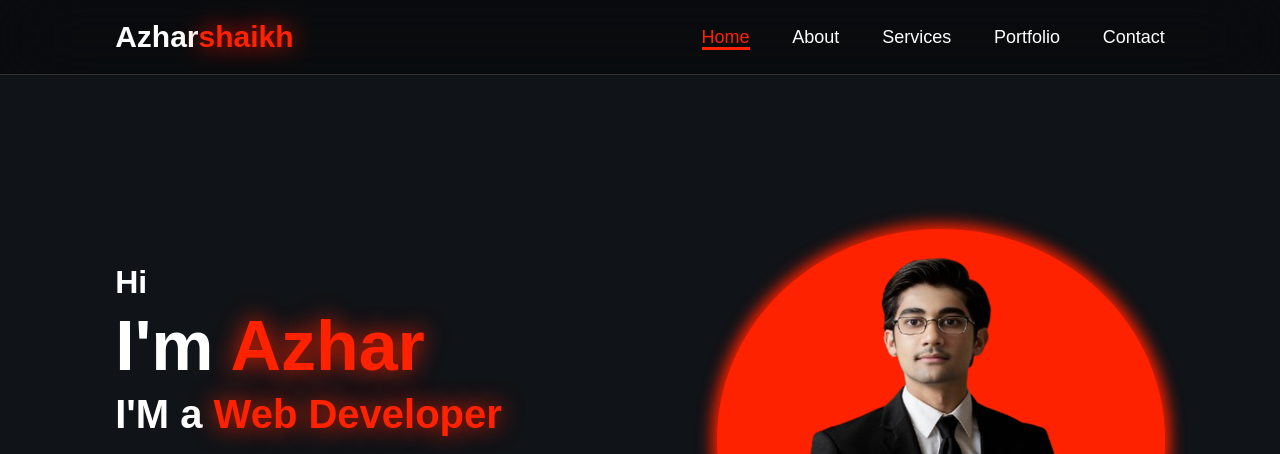
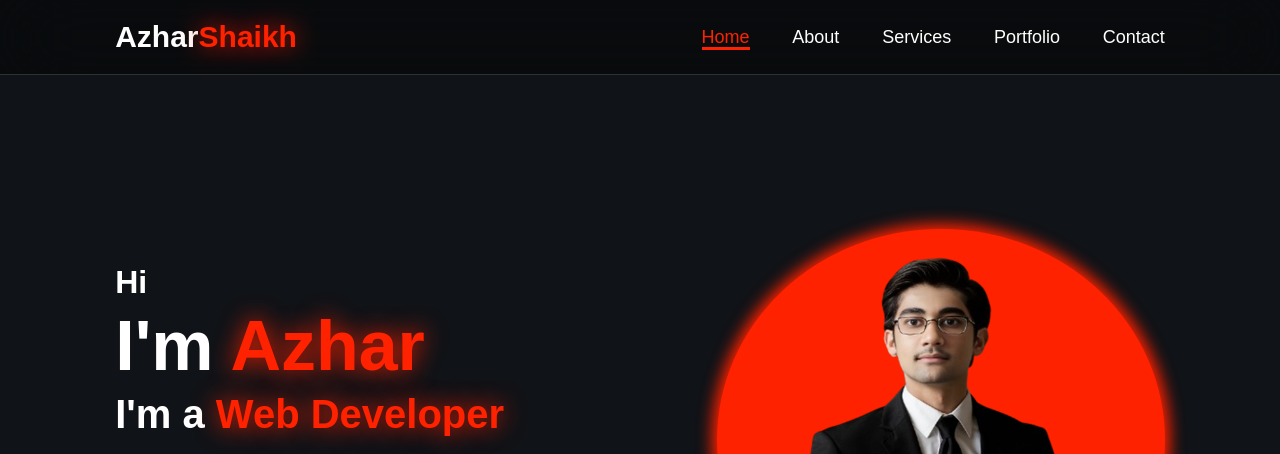
Before and after one commit to karsha19/portfolio-1, a plain HTML site: page index.html in a window 1280 px wide. Shown: the top 454 px of the page. Drawn offline with nearby package versions, Linux system fonts and the light colour scheme.

Commit message:
Update index.html

```diff
--- a/index.html
+++ b/index.html
@@ -9,7 +9,7 @@
 </head>
 <body>
     <header class="header">
-        <a href="#home" class="logo">Azhar<span>shaikh</span></a>
+        <a href="#home" class="logo">Azhar<span>Shaikh</span></a>
         <i class='bx bx-menu' id="menu-icon"></i>
        <nav class="navbar">
            <a href="#home" class="active">Home</a>
@@ -23,7 +23,7 @@
     <div class="home-content">
             <h3>Hi</h3>
             <h1>I'm <span>Azhar</span></h1>
-           <h3>I'M a <span>Web Developer</span></h3>
+           <h3>I'm a <span>Web Developer</span></h3>
            <p>I build and maintain websites, ensuring they are visually
             appealing, user-friendly, and functional.
             work with coding languages like HTML, CSS, JavaScript, and often
```
